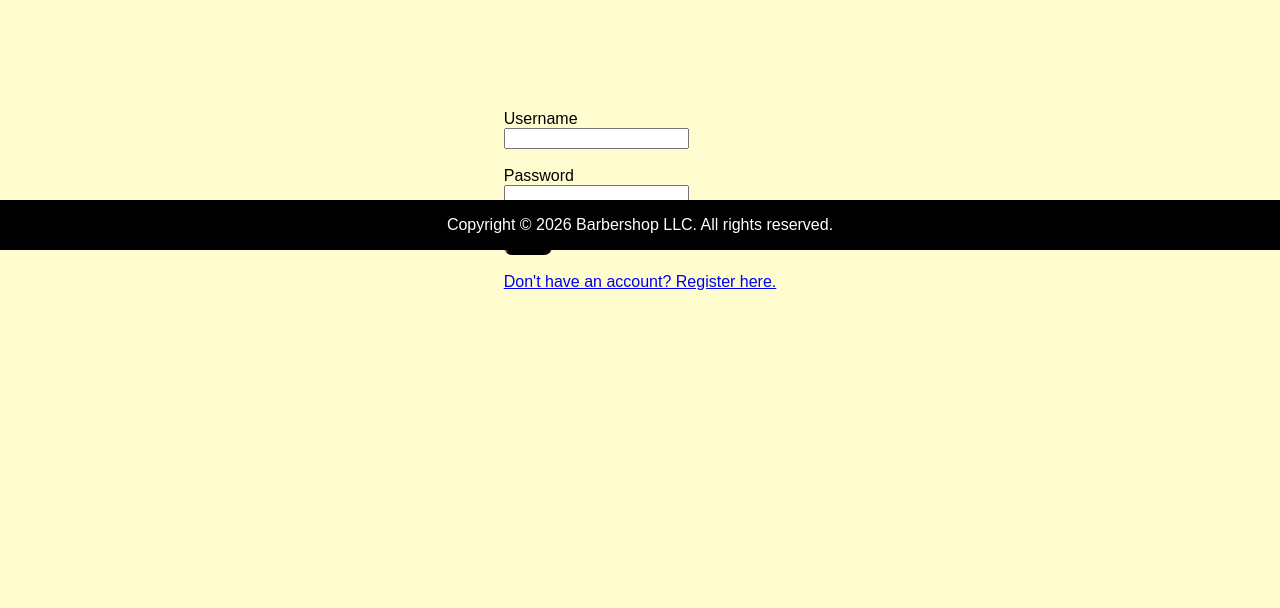
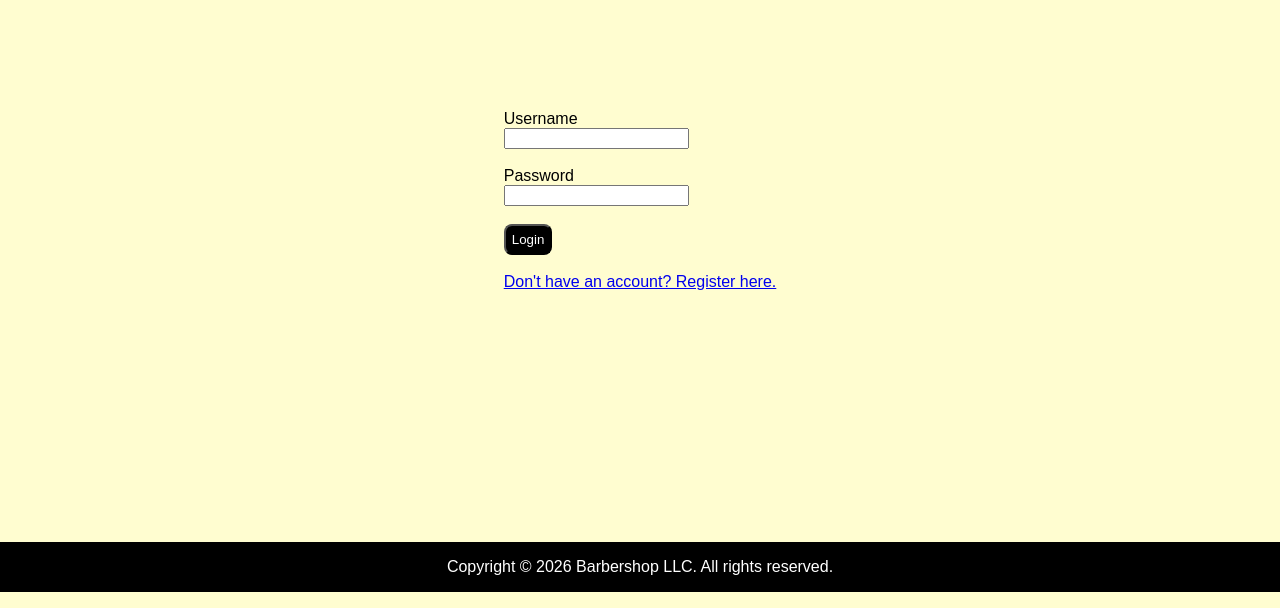
Before and after one commit to Jabon06/BarberShopWebsite, a PHP site: page /Login.php in a window 1280 px wide. Shown: the part 208-816 px from the top of the page. Run offline with PHP 8.4, Linux system fonts and the light colour scheme.

Commit message:
Update Barbershopstyle.css

```diff
--- a/Barbershopstyle.css
+++ b/Barbershopstyle.css
@@ -17,7 +17,7 @@ body{
 .footer{
 	position: fixed;
 	left: 0;
-	bottom: 01;
+	bottom: 0;
 	width: 100%;
 	background-color: #000000;
 	color: white;
```
